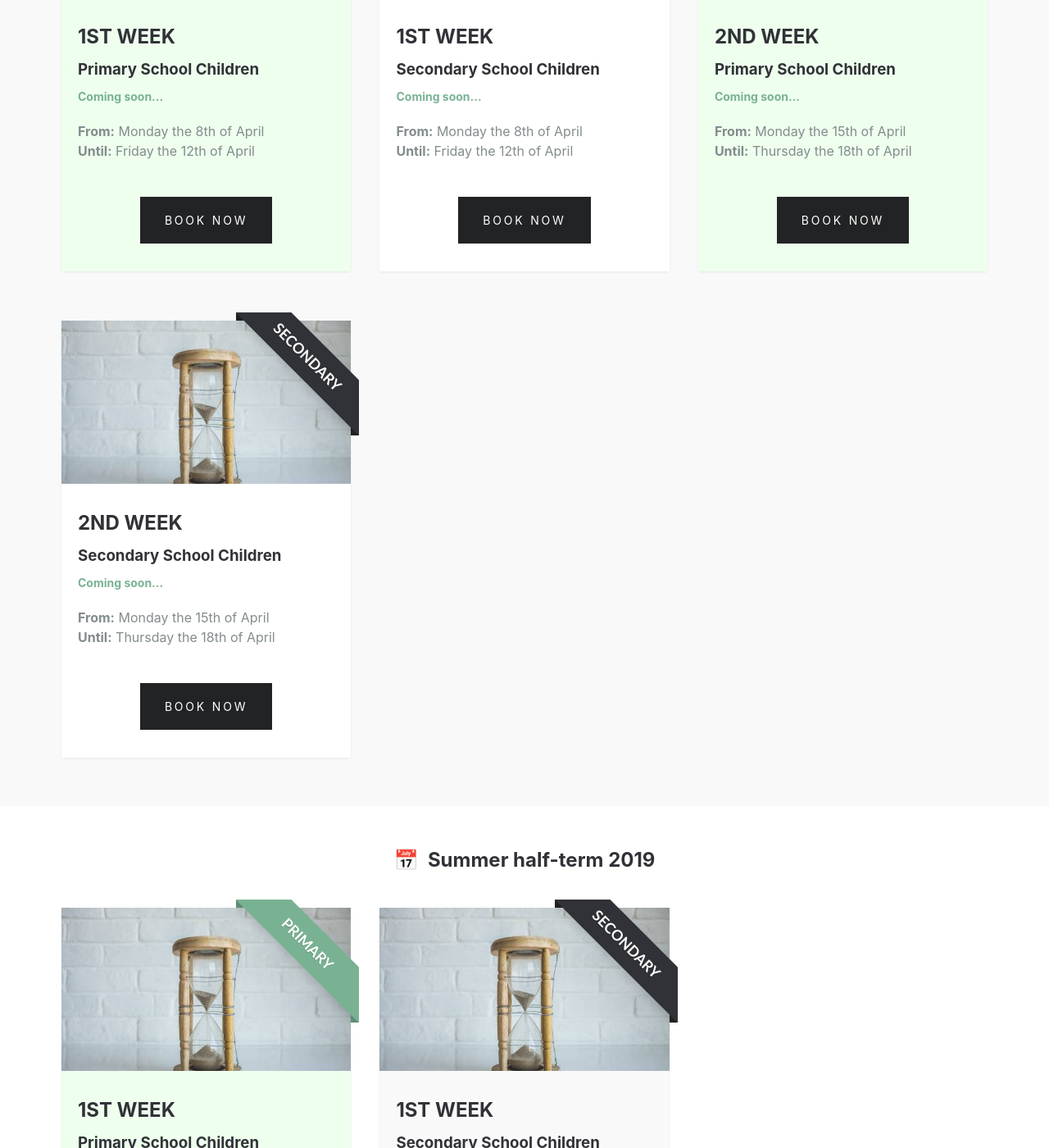
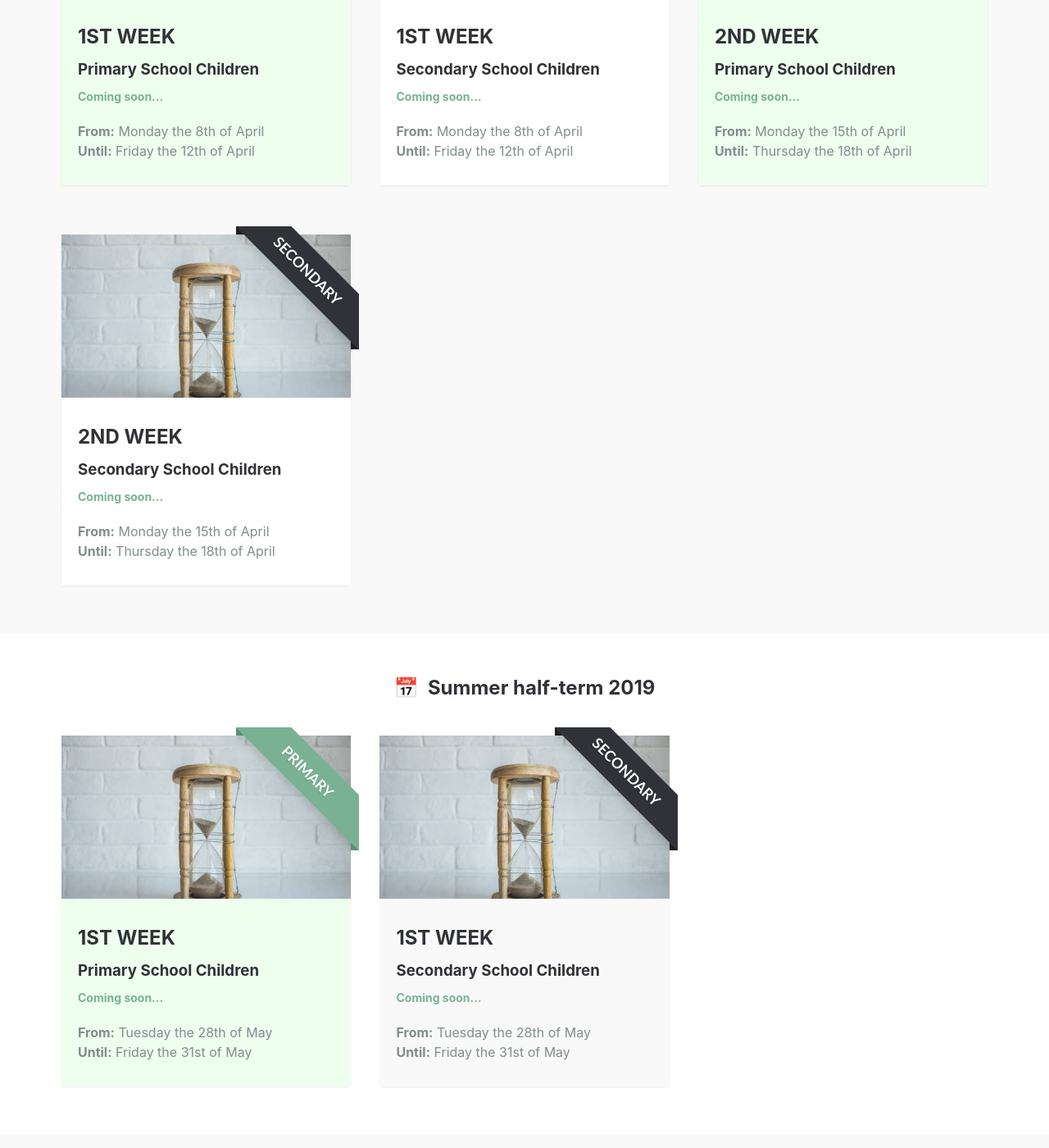
Before and after one commit to holicamp/holicamp.github.io, a Jekyll site: the page built from index.md, in a window 1280 px wide and 1400 px high, scrolled down 3303 px. Shown: the whole window at 82% size. Built offline with Jekyll 4.4.1, drawn with Linux system fonts in a browser that asks for light colours; comment, search, counter and statistics services are not loaded; some of the changed text lies outside the part shown.

Commit message:
Avoid showing a BOOK NOW button when camp is in a 'soon' state.

```diff
--- a/_includes/card.html
+++ b/_includes/card.html
@@ -67,7 +67,7 @@
                 <strong>Until:</strong> {{ post.end | strip_html | truncatewords: 20 }}
             </p>
         {% endif %}
-        {% if post.typeform-url and post.typeform-url != 'closed' %}
+        {% if post.typeform-url and post.typeform-url != 'closed' and post.typeform-url != 'soon' %}
             <div class="center">
                 <br /><span class="btn">
                     {% if post.typeform-url == 'full' %}
```
